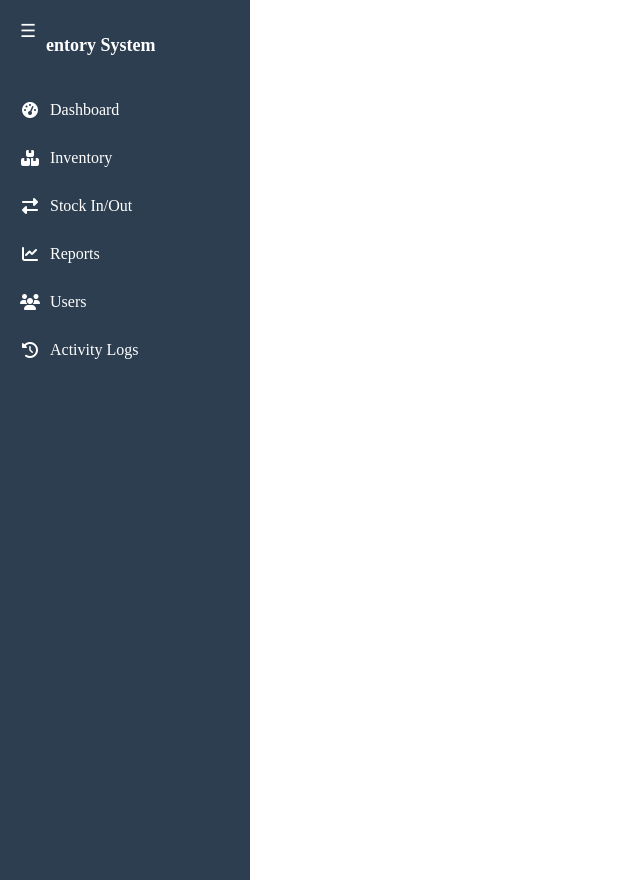
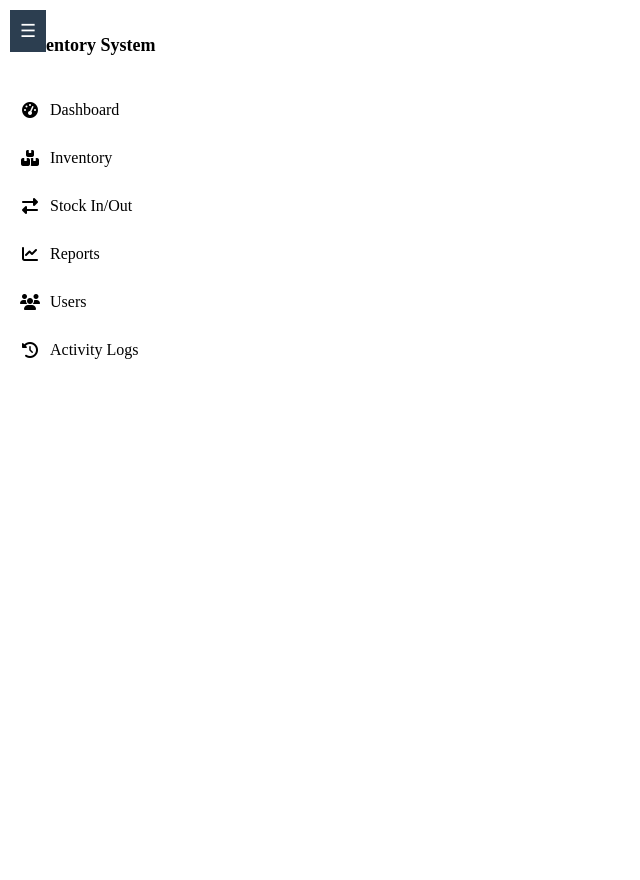
Before and after one commit to ImJennyLyn/Inventory_System, a PHP site: page /sidebar.html in a window 1280 px wide. Shown: the whole page, without its empty margins (0-640 px from the left). Run offline with PHP 8.4, Linux system fonts and the light colour scheme.

Commit message:
add stock php and edit the sidebar

```diff
--- a/sidebar.html
+++ b/sidebar.html
@@ -1,4 +1,3 @@
-<!-- Include Font Awesome CDN for icons -->
 <link rel="stylesheet" href="https://cdnjs.cloudflare.com/ajax/libs/font-awesome/6.4.0/css/all.min.css"/>
 
 <!-- Toggle Button -->
@@ -6,12 +5,12 @@
 
 <div class="sidebar expanded" id="sidebar">
   <h2 class="sidebar-title">Inventory System</h2>
-  <a href="dashboard.html"><i class="fas fa-tachometer-alt"></i><span class="link-text">Dashboard</span></a>
-  <a href="inventory.html"><i class="fas fa-boxes"></i><span class="link-text">Inventory</span></a>
-  <a href="stock.html"><i class="fas fa-exchange-alt"></i><span class="link-text">Stock In/Out</span></a>
-  <a href="reports.html"><i class="fas fa-chart-line"></i><span class="link-text">Reports</span></a>
-  <a href="users.html"><i class="fas fa-users"></i><span class="link-text">Users</span></a>
-  <a href="logs.html"><i class="fas fa-history"></i><span class="link-text">Activity Logs</span></a>
+  <a href="dashboard.php" id="dashboardLink"><i class="fas fa-tachometer-alt"></i><span class="link-text">Dashboard</span></a>
+  <a href="inventory.php" id="inventoryLink"><i class="fas fa-boxes"></i><span class="link-text">Inventory</span></a>
+  <a href="stock.php" id="stockLink"><i class="fas fa-exchange-alt"></i><span class="link-text">Stock In/Out</span></a>
+  <a href="reports.php" id="reportsLink"><i class="fas fa-chart-line"></i><span class="link-text">Reports</span></a>
+  <a href="users.php" id="usersLink"><i class="fas fa-users"></i><span class="link-text">Users</span></a>
+  <a href="logs.php" id="logsLink"><i class="fas fa-history"></i><span class="link-text">Activity Logs</span></a>
 </div>
 
 <style>
@@ -23,9 +22,9 @@
     top: 0;
     left: 0;
     height: 100%;
-    background-color: #2c3e50;
+    background-color: white;
     padding-top: 20px;
-    color: white;
+    color: black;
     z-index: 998;
   }
 
@@ -36,7 +35,7 @@
   .sidebar a {
     display: flex;
     align-items: center;
-    color: white;
+    color: black;
     padding: 10px 20px;
     text-decoration: none;
     margin: 10px 0;
@@ -44,7 +43,16 @@
   }
 
   .sidebar a:hover {
-    background-color: #34495e;
+    background-color: #2ecc71;
+    color: white;
+  }
+
+  .sidebar a.active {
+    background-color: #2ecc71 !important;
+    color: white;
+    padding: 10px 20px;
+    border-radius: 5px;
+    border-left: 5px solid #27ae60; /* Adds a left border to the active link */
   }
 
   .sidebar a i {
@@ -81,18 +89,31 @@
 </style>
 
 <script>
-    const toggleBtn = document.getElementById('toggleSidebarBtn');
-    const sidebar = document.getElementById('sidebar');
+  const toggleBtn = document.getElementById('toggleSidebarBtn');
+  const sidebar = document.getElementById('sidebar');
 
-    toggleBtn.addEventListener('click', () => {
-      // Toggle the "collapsed" class on sidebar
-      sidebar.classList.toggle('collapsed');
+  toggleBtn.addEventListener('click', () => {
+    sidebar.classList.toggle('collapsed');
+    toggleBtn.innerHTML = sidebar.classList.contains('collapsed') ? '☰' : '×';
+  });
 
-      // Also toggle the icon (☰ / ×) for better UX
-      if (sidebar.classList.contains('collapsed')) {
-        toggleBtn.innerHTML = '☰'; // Hamburger icon
-      } else {
-        toggleBtn.innerHTML = '×'; // Close icon
-      }
+  // Highlight clicked link manually
+  const links = sidebar.querySelectorAll('a');
+
+  links.forEach(link => {
+    link.addEventListener('click', () => {
+      links.forEach(l => l.classList.remove('active')); // remove from all
+      link.classList.add('active');                     // add to clicked
+      localStorage.setItem('activeSidebarLink', link.id); // store clicked id
     });
+  });
+
+  // Restore last active link on reload
+  window.addEventListener('DOMContentLoaded', () => {
+    const savedId = localStorage.getItem('activeSidebarLink');
+    if (savedId) {
+      const savedLink = document.getElementById(savedId);
+      if (savedLink) savedLink.classList.add('active');
+    }
+  });
 </script>
```
Also changed, not shown: stock.php (+65 -10 lines).
